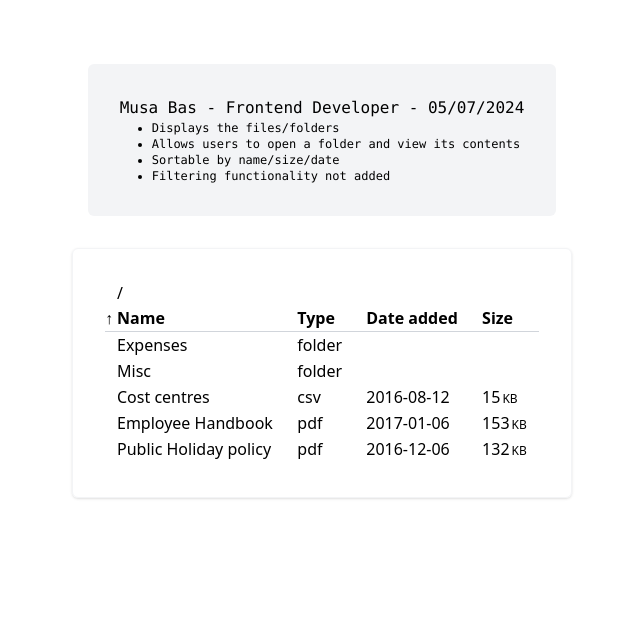
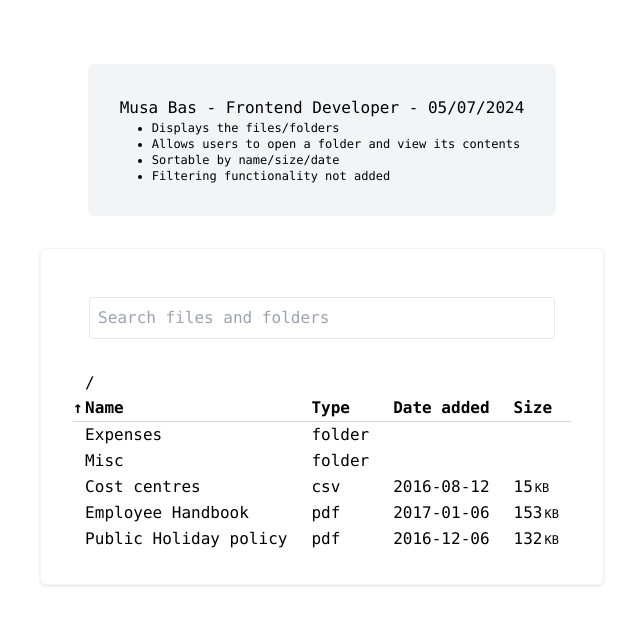
Before and after one commit to musabash/show-folders, a React app: page / in a window 1280 px wide. Shown: the top 624 px of the page, without its empty margins (318-958 px from the left). Built offline with nearby package versions, Linux system fonts and the light colour scheme.

Commit message:
feat: add search component

```diff
--- a/package.json
+++ b/package.json
@@ -12,6 +12,7 @@
   "license": "ISC",
   "dependencies": {
     "autoprefixer": "^10.4.19",
+    "display-folders": "file:",
     "html-webpack-plugin": "^5.6.0",
     "postcss-cli": "^11.0.0",
     "postcss-loader": "^8.1.1",
--- a/src/App.tsx
+++ b/src/App.tsx
@@ -3,6 +3,7 @@ import React, { useMemo, useState } from 'react';
 import type { Item, Folder, SortableKeys } from './types';
 import ContentsTable from './components/ContentsTable';
 import { sampleData } from './temp';
+import SearchComponent from './components/SearchComponent';
 import { getSortedArray } from './utils';
 
 const App: React.FC = () => {
@@ -54,7 +55,8 @@ const App: React.FC = () => {
         </ul>
       </div>
 
-      <div className='p-8 rounded-md w-fit h-fit border min-h-[250px] min-w-[500px] shadow border-gray-100 font-mono"'>
+      <div className="p-8 rounded-md w-fit h-fit border min-h-[250px] min-w-[500px] shadow border-gray-100 font-mono">
+        <SearchComponent />
         <h2 className="px-3">{`/${address?.join('/')}`}</h2>
         <ContentsTable data={sortedData} showNavigatToParent={browseHistory?.length > 0} {...{ sortKey, sortOrder, handleFolderClick, handleSort, handleNavigateToParent }} />
       </div>
--- a/src/components/ContentsTable.tsx
+++ b/src/components/ContentsTable.tsx
@@ -1,5 +1,4 @@
 import React from 'react';
-
 
 import ContentsTableHeader from './ContentsTableHeader';
 
--- /dev/null
+++ b/src/components/SearchComponent.tsx
@@ -0,0 +1,47 @@
+import React, { useState } from 'react';
+
+import type { Folder, Item } from '../types';
+import { sampleData } from '../temp';
+import { searchFiles } from '../utils';
+
+const SearchComponent: React.FC = () => {
+  const [query, setQuery] = useState<string>('');
+  const [results, setResults] = useState<(Item | Folder)[]>([]);
+
+  const handleSearch = (e: React.ChangeEvent<HTMLInputElement>) => {
+    const value = e.target.value;
+    setQuery(value);
+    const searchResults = searchFiles(sampleData, value);
+    setResults(searchResults);
+  };
+
+  return (
+    <div className="p-4">
+      <input
+        type="text"
+        value={query}
+        onChange={handleSearch}
+        placeholder="Search files and folders"
+        className="p-2 border rounded mb-4 w-full"
+      />
+      <div className="space-y-2">
+        {query && results.map((item) => (
+          <div key={`${item.type}-${item.name}`} className="p-2 border rounded">
+            {item.type === 'folder' ? (
+              <span>📁 {item.name}</span>
+            ) : (
+              <span>📄 {item.name} ({item.type})</span>
+            )}
+          </div>
+        ))}
+        {query && !results.length &&
+          <div className="p-2 font-semibold">
+            No results found!
+          </div>
+        }
+      </div>
+    </div>
+  );
+};
+
+export default SearchComponent;
--- a/src/utils.tsx
+++ b/src/utils.tsx
@@ -1,5 +1,18 @@
+import { Folder, Item } from "./types";
+
 export function getSortedArray<T, K extends keyof T>(arr: T[], key?: K, sortOrder: 'asc' | 'desc' = 'asc'): T[] {
   if (!key) return arr.sort((a, b) => (a > b ? 1 : a < b ? -1 : 0));
   const result = arr.sort((a, b) => (a[key] > b[key] ? 1 : a[key] < b[key] ? -1 : 0));
   return sortOrder === 'asc' ? result : result.reverse();
 }
+
+export const searchFiles = (data: (Item | Folder)[], query: string): (Item | Folder)[] => {
+  let results: (Item | Folder)[] = [];
+
+  data.forEach((item) => {
+    if (item.name.toLowerCase().includes(query.toLowerCase())) { results.push(item); }
+    if (item.type === 'folder') { results = results.concat(searchFiles(item.files, query)); }
+  });
+
+  return results;
+};
```
Also changed, not shown: 1 other file (tests, documents, lock files or other folders).
